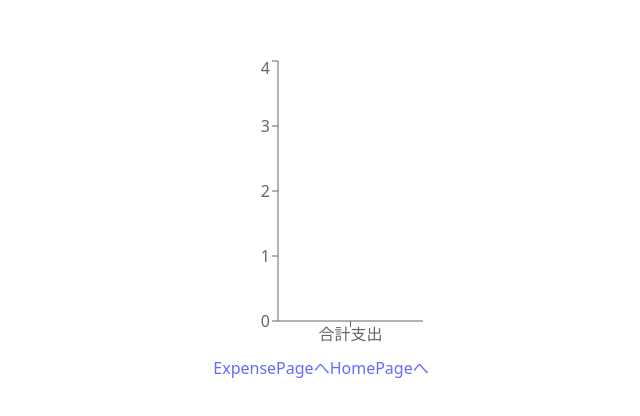
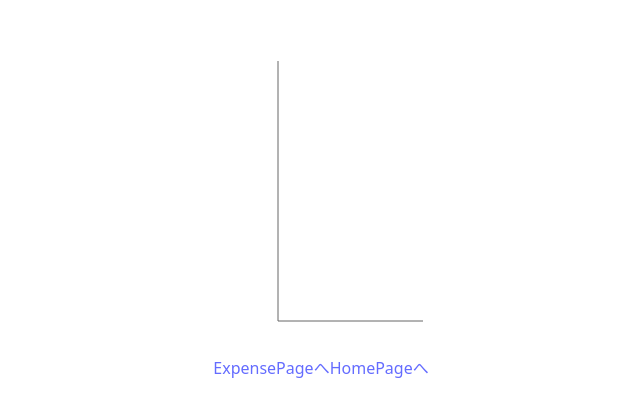
Before and after one commit to NK702468/household-account-book, a React (Vite) app: page /graph in a window 1280 px wide. Shown: the part 182-598 px from the top of the page, without its empty margins (319-959 px from the left). Built offline with nearby package versions, Linux system fonts and the light colour scheme.

Commit message:
fix graph

```diff
--- a/src/App.tsx
+++ b/src/App.tsx
@@ -5,15 +5,20 @@ import ExpensePage from "./pages/ExpensePage"
 import "./App.css"
 import { ROUTES } from "./ROUTES"
 import { Expense } from "./pages/ExpensePage";
-import { useEffect, useReducer } from "react"
+import { useEffect, useReducer, useState } from "react"
 
 export type State = {
       expenses:Expense[]
     }
 
+function App() {
 
-
-function App() {
+    const [currentMonth, setCurrentMonth] = useState(() => {
+        const today = new Date();
+        const year = today.getFullYear();
+        const month = today.getMonth() + 1;
+        return `${year}-${String(month).padStart(2, "0")}`
+      })
 
     const initialState: State = {
       expenses: []
@@ -66,7 +71,7 @@ function App() {
       return initialState;
     }
 
-  const [state, dispatch] = useReducer(reducer, initialState, init);
+    const [state, dispatch] = useReducer(reducer, initialState, init);
 
     useEffect(() => {
       localStorage.setItem("expenses", JSON.stringify(state))
@@ -77,7 +82,13 @@ function App() {
     <BrowserRouter>
       <Routes>
         <Route path={ROUTES.HOME} element={<HomePage />}/>
-        <Route path={ROUTES.EXPENSE} element={<ExpensePage state={state} dispatch={dispatch}/>}/>
+        <Route path={ROUTES.EXPENSE} element={
+          <ExpensePage
+            state={state}
+            dispatch={dispatch}
+            currentMonth={currentMonth}
+            setCurrentMonth={setCurrentMonth}
+        />}/>
         <Route path={ROUTES.GRAPH} element={<GraphPage state={state}/>}/>
       </Routes>
     </BrowserRouter>
--- a/src/pages/ExpensePage.tsx
+++ b/src/pages/ExpensePage.tsx
@@ -6,30 +6,30 @@ import ExpenseList from '../components/ExpenseList'
 import { ROUTES } from '../ROUTES'
 import { Link } from 'react-router-dom'
 import { State } from "../App"
+
 type Props = {
   state: State
   dispatch: React.Dispatch<any>;
+  currentMonth: string
+  setCurrentMonth: React.Dispatch<React.SetStateAction<string>>
 }
+
 export type Expense = {
     id: number
     amount: number
     category:string
     checked: boolean
     type: "fixed" | "variable" | null
+    month: string
   }
-export default function ExpensePage({state, dispatch}: Props) {
+
+export default function ExpensePage({state, dispatch, currentMonth, setCurrentMonth}: Props) {
     const [variableValue, setVariableValue] = useState("");
     const [fixedValue, setFixedValue] = useState("");
     const [expenseType, setExpenseType] = useState<"fixed" | "variable" | null>(null)
     const [costValue, setCostValue] = useState(0);
     const [inputBudget, setInputBudget] = useState("");
     const [budget, setBudget] = useLocalStorage("budget", 0);
-    const [currentMonth, setCurrentMonth] = useState(() => {
-      const today = new Date();
-      const year = today.getFullYear();
-      const month = today.getMonth() + 1;
-      return `${year}-${String(month).padStart(2, "0")}`
-    })
 
     const handleBudget = (e: ChangeEvent<HTMLInputElement, HTMLInputElement>) => {
       setInputBudget(e.target.value);
@@ -61,7 +61,8 @@ export default function ExpensePage({state, dispatch}: Props) {
           ? fixedValue
           :variableValue,
         checked: false,
-        type: expenseType
+        type: expenseType,
+        month: currentMonth
       }
 
       dispatch({type:"ADD", payload:newExpense});
--- a/src/pages/GraphPage.tsx
+++ b/src/pages/GraphPage.tsx
@@ -5,21 +5,35 @@ import { Bar, BarChart, ResponsiveContainer, Tooltip, XAxis, YAxis } from "recha
 
 type Props = {
   state:State
+  // currentMonth: string
 }
 
 export default function GraphPage({state}: Props) {
-  const total = state.expenses.reduce((sum, expense) => {
-    return sum + expense.amount;
-  },0)
+  const monthlyTotals = state.expenses.reduce((acc, expense) => {
+    const month = expense.month
 
-  const data = [
-    {name: "合計支出", total: total}
-  ];
+    if(!acc[month]){
+      acc[month] = 0;
+    }
+
+    acc[month] += expense.amount;
+
+    return acc;
+
+  }, {} as Record<string, number>)
+
+  const data = Object.entries(monthlyTotals).map(([month, total]) => {
+    return {
+      month,
+      total
+    }
+  })
+
   return (
     <>
       <ResponsiveContainer width="100%" height={300}>
         <BarChart data={data}>
-          <XAxis dataKey="name"/>
+          <XAxis dataKey="month"/>
           <YAxis />
           <Tooltip />
           <Bar dataKey="total"/>
```
